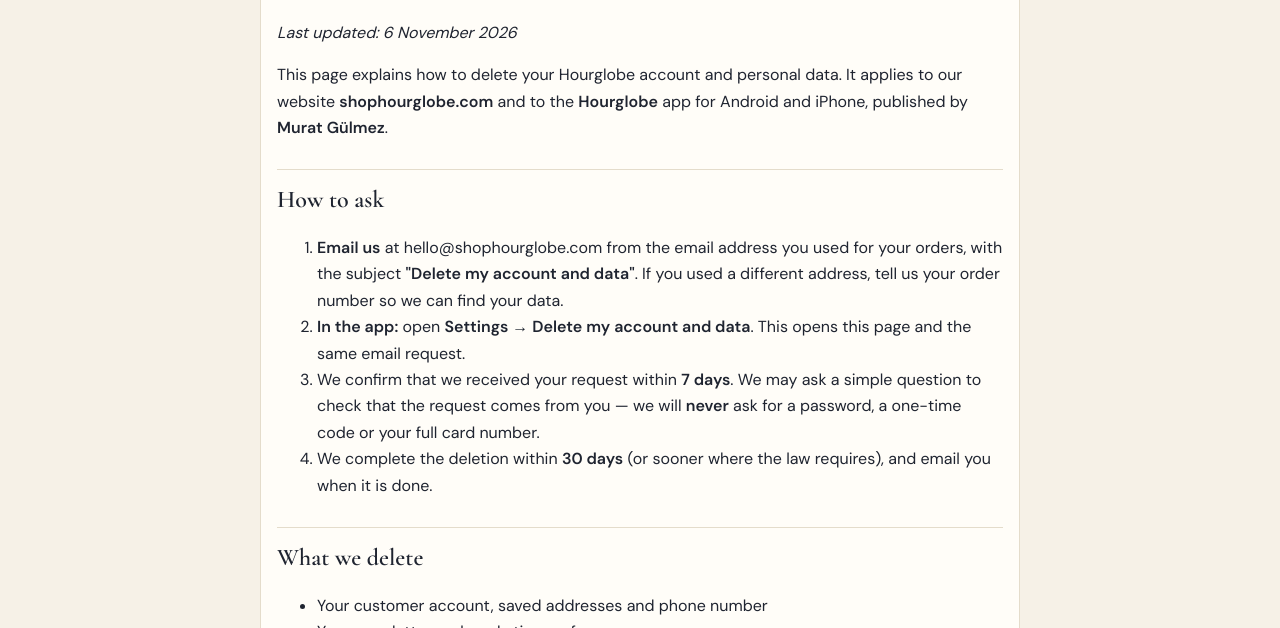
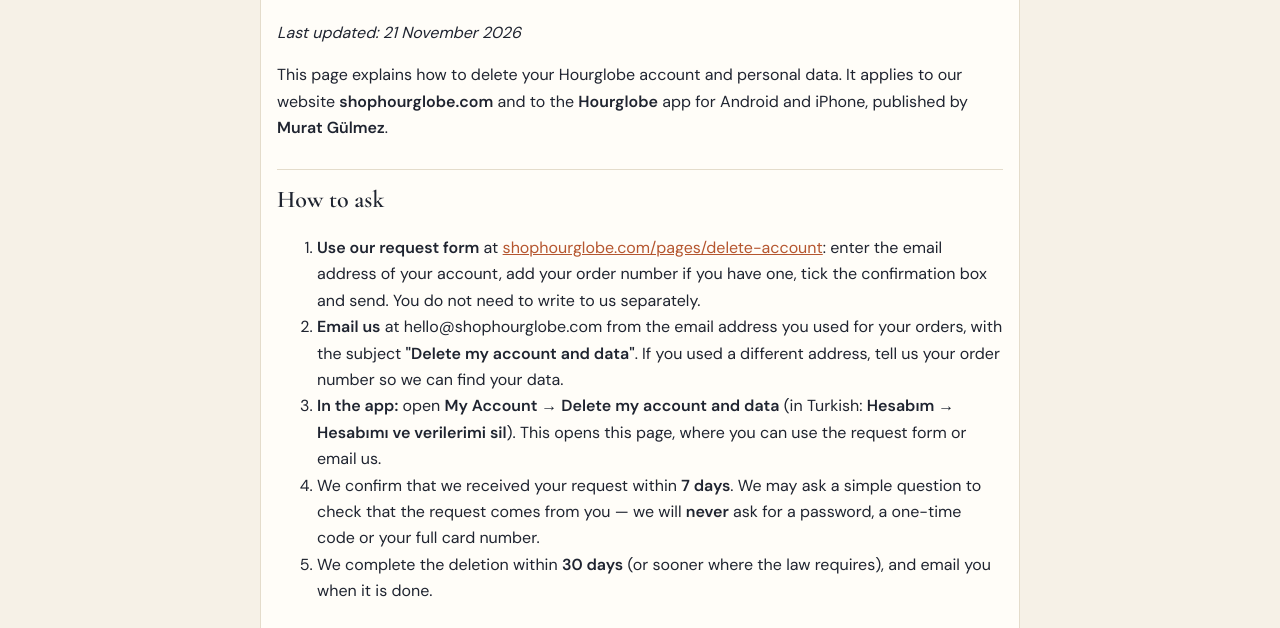
Before and after one commit to hourglobe/legal, a plain HTML site: page account-deletion/index.html in a window 1280 px wide. Shown: the part 172-800 px from the top of the page. Drawn offline with nearby package versions, Linux system fonts and the light colour scheme.

Commit message:
account-deletion/index.html (Mag: Hesap silme formu: YAYINLA (Mag 21 Kasım))

```diff
--- a/account-deletion/index.html
+++ b/account-deletion/index.html
@@ -5,10 +5,10 @@ main{max-width:760px;margin:24px auto;padding:24px 16px;background:var(--yuzey);
 h1,h2{font-family:"Cormorant Garamond",serif;line-height:1.2}h1{font-size:34px}h2{font-size:24px;margin-top:28px;border-top:1px solid var(--kenar);padding-top:16px}
 a{color:#B5562F}table{border-collapse:collapse;width:100%;font-size:14px}td,th{border:1px solid var(--kenar);padding:6px;text-align:left;vertical-align:top}
 footer{text-align:center;color:var(--ikincil);font-size:13px;padding:16px}</style></head><body><header><a href="https://shophourglobe.com">Hourglobe</a></header><main><h1>Account and data deletion</h1>
-<p><em>Last updated: 6 November 2026</em></p>
+<p><em>Last updated: 21 November 2026</em></p>
 <p>This page explains how to delete your Hourglobe account and personal data. It applies to our website <strong>shophourglobe.com</strong> and to the <strong>Hourglobe</strong> app for Android and iPhone, published by <strong>Murat Gülmez</strong>.</p>
 <h2>How to ask</h2>
-<ol><li><strong>Email us</strong> at hello@shophourglobe.com from the email address you used for your orders, with the subject <strong>"Delete my account and data"</strong>. If you used a different address, tell us your order number so we can find your data.</li><li><strong>In the app:</strong> open <strong>Settings → Delete my account and data</strong>. This opens this page and the same email request.</li><li>We confirm that we received your request within <strong>7 days</strong>. We may ask a simple question to check that the request comes from you — we will <strong>never</strong> ask for a password, a one-time code or your full card number.</li><li>We complete the deletion within <strong>30 days</strong> (or sooner where the law requires), and email you when it is done.</li></ol>
+<ol><li><strong>Use our request form</strong> at <a href="https://shophourglobe.com/pages/delete-account">shophourglobe.com/pages/delete-account</a>: enter the email address of your account, add your order number if you have one, tick the confirmation box and send. You do not need to write to us separately.</li><li><strong>Email us</strong> at hello@shophourglobe.com from the email address you used for your orders, with the subject <strong>"Delete my account and data"</strong>. If you used a different address, tell us your order number so we can find your data.</li><li><strong>In the app:</strong> open <strong>My Account → Delete my account and data</strong> (in Turkish: <strong>Hesabım → Hesabımı ve verilerimi sil</strong>). This opens this page, where you can use the request form or email us.</li><li>We confirm that we received your request within <strong>7 days</strong>. We may ask a simple question to check that the request comes from you — we will <strong>never</strong> ask for a password, a one-time code or your full card number.</li><li>We complete the deletion within <strong>30 days</strong> (or sooner where the law requires), and email you when it is done.</li></ol>
 <h2>What we delete</h2>
 <ul><li>Your customer account, saved addresses and phone number</li><li>Your newsletter and marketing preferences</li><li>Support conversations and photos you sent us, once any open request or dispute is closed</li></ul>
 <h2>What we must keep — and for how long</h2>
```
